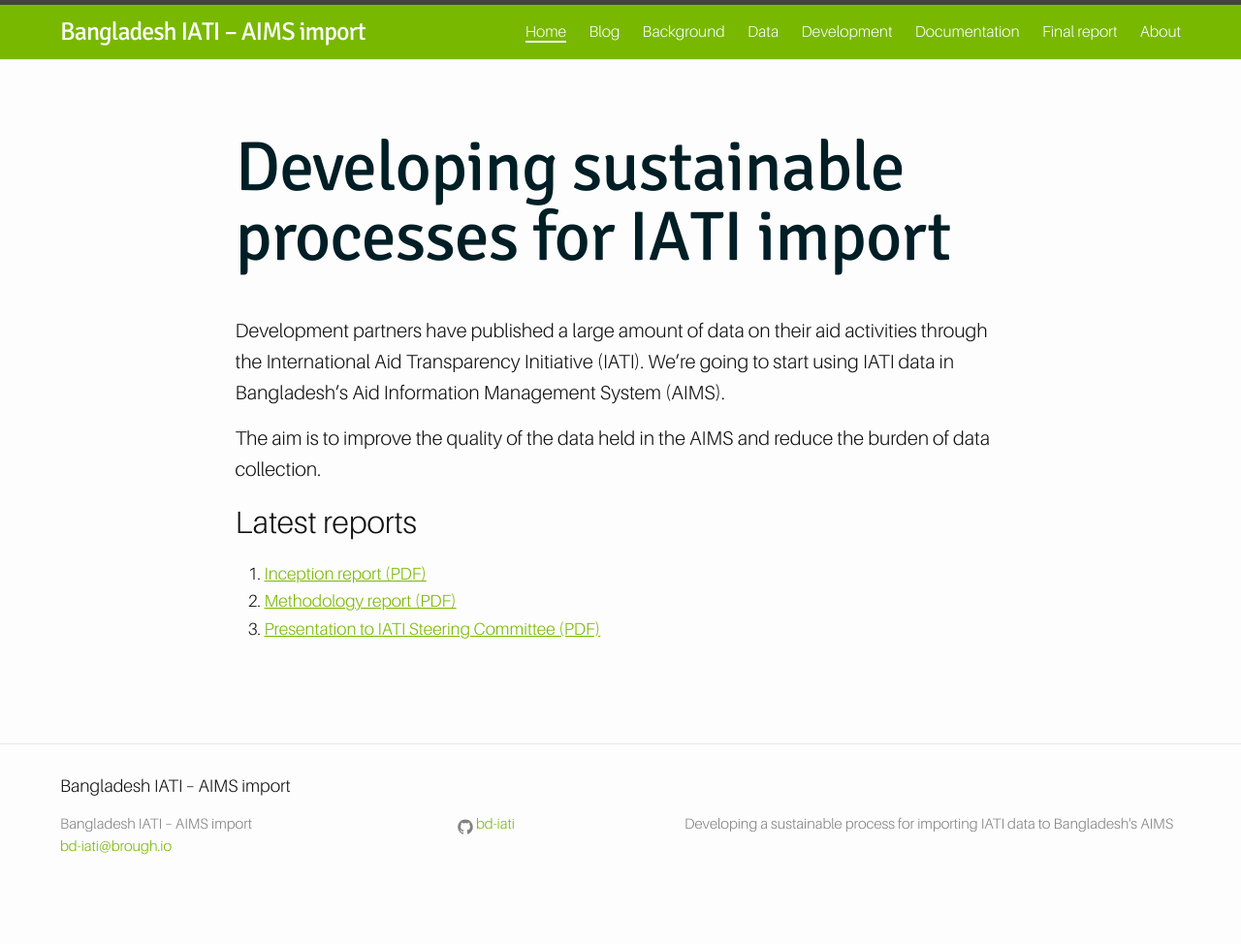
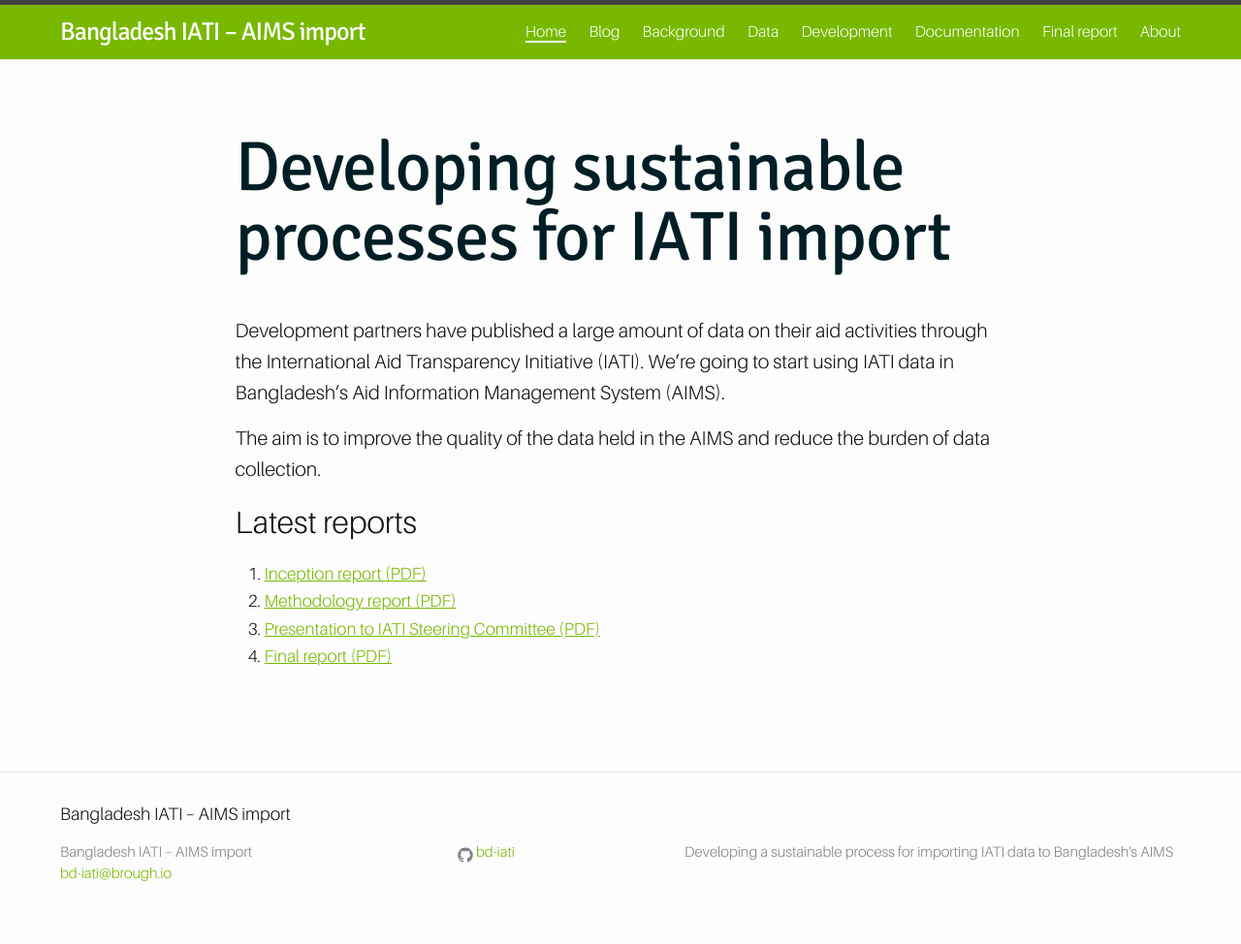
Before and after one commit to BD-IATI/bd-iati.github.io, a Jekyll site: the page built from pages/index.md, in a window 1280 px wide. Shown: the whole page at 97% size. Built offline with Jekyll 4.4.1, drawn with Linux system fonts in a browser that asks for light colours; the list of posts is cut into pages by our own code; before the commit the page ends 945 px from its top, so only the background shows below that.

Commit message:
Add final report

```diff
--- a/pages/index.md
+++ b/pages/index.md
@@ -12,6 +12,7 @@
 The aim is to improve the quality of the data held in the AIMS and reduce the burden of data collection.
 
 ## Latest reports
-1. [Inception report (PDF)](files/Using IATI data to enhance Bangladesh’s AIMS - Inception report.pdf)
-2. [Methodology report (PDF)](files/Using IATI data to enhance Bangladesh’s AIMS - Methodology report.pdf)
+1. [Inception report (PDF)](files/Using IATI data to enhance Bangladesh's AIMS - Inception report.pdf)
+2. [Methodology report (PDF)](files/Using IATI data to enhance Bangladesh's AIMS - Methodology report.pdf)
 3. [Presentation to IATI Steering Committee (PDF)](files/Using IATI data to enhance Bangladesh's AIMS - presentation to IATI SC.pdf)
+4. [Final report (PDF)](/files/Using IATI data to enhance Bangladesh's AIMS - Final report.pdf)
```
